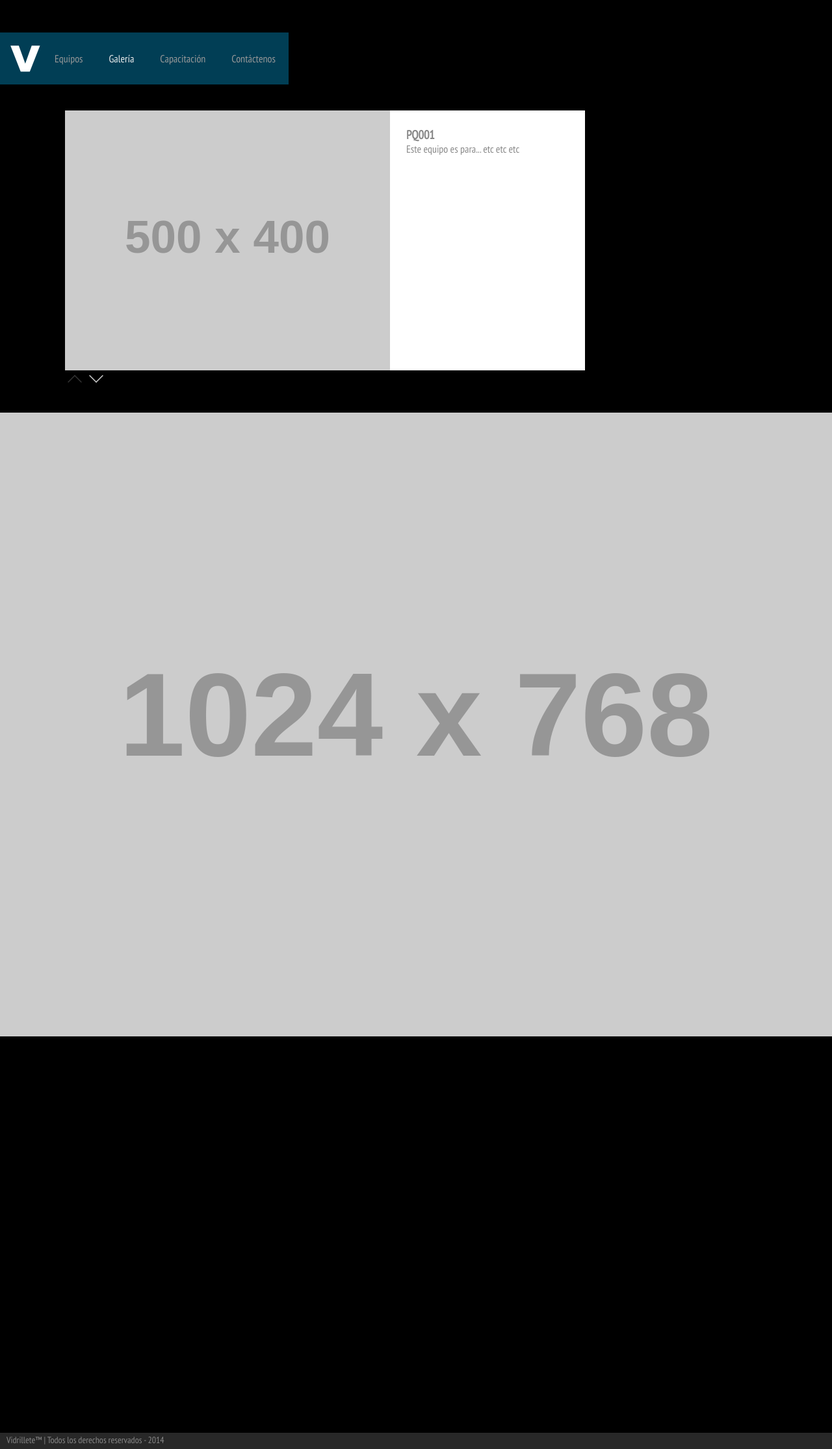
After one commit to degva/vdrllt, a PHP site: page /galeria.php in a window 1280 px wide. The commit adds this page. Shown: the whole page at 65% size. Run offline with PHP 8.4, Linux system fonts and the light colour scheme; grey boxes labelled with a size stand in for pictures from a placeholder-image service; some libraries are stand-ins or nearby versions.

Commit message:
Agregue otras cosillas

```diff
--- /dev/null
+++ b/css/galeria.css
@@ -0,0 +1,87 @@
+.block-scrollable {
+	background: none scroll repeat 0 0 #ddd;
+	top: 170px;
+	left: 100px;
+	overflow: hidden;
+	position: absolute;
+	width: 800px;
+	height: 400px;
+}
+
+.scrollable {
+	height: 400px;
+	overflow: hidden;
+	width: 800px;
+	position: relative;
+}
+
+.items {
+	clear: both;
+	height: 2000px;
+	position: absolute;
+	width: 800px;
+}
+
+	.items div.scroll {
+		background-color: #fff;
+		height: 400px;
+		width: 800px;
+		position: relative;
+		top: 0px;
+	}
+
+	.scroll > .image {
+		float: left;
+		overflow: hidden;
+		width: 500px;
+		height: 400px;
+	}
+
+		.scroll > .image div {
+			height: 200px;
+		}
+
+	.scroll > .text {
+		float: left;
+		overflow: hidden;
+		padding: 25px 15px 0 25px;
+		width: 260px;
+		height: 375px;
+	}
+
+.brow-up-left {
+	position: absolute;
+	width: 30px;
+	height: 20px;
+	left: 100px;
+	top: 573px;
+}
+
+.brow-down-right {
+	position: absolute;
+	width: 30px;
+	height: 20px;
+	left: 133px;
+	top: 573px;
+}
+
+a.disabled {
+	cursor: default !important;
+	opacity: 0.2 !important;
+}
+
+a.prev, a.next{
+	cursor: pointer;
+	height: 20px;
+	width: 30px;
+	display: block;
+	opacity: 0.8;
+}
+
+a.prev {
+	background: url('../img/up-arrow.png') no-repeat scroll;
+}
+
+a.next {
+	background: url('../img/down-arrow.png') no-repeat scroll;
+}
--- /dev/null
+++ b/galeria.php
@@ -0,0 +1,87 @@
+<!doctype html>
+<?php
+	$page_title = 'Galeria';
+?>
+<html>
+	<head>
+
+		<?php include('includes/webinfo.php'); ?>
+
+	</head>
+	<body>
+
+		<!-- background -->
+		<div id="background">
+			<!-- background should be 1024x768 - just saying -->
+			<img id="bg" src="http://placehold.it/1024x768/000/ddd" alt="" style="position: fixed; left: 0; top: 0; height: auto;" />
+		</div>
+
+		<!-- container -->
+		<div id='container'>
+
+			<!-- Menu -->
+			<?php include('includes/menu.php'); ?>
+
+			<!-- Equipos -->
+			<div class='block-scrollable'>
+				<div class='scrollable up-down'>
+					<div class='items'>
+
+						<div class='scroll 0'>
+							<div class='image'>
+								<div><img src='http://placehold.it/500x400'></div>
+							</div>
+							<div class='text'>
+								<h3>PQ001</h3>
+								<p>Este equipo es para... etc etc etc</p>
+							</div>
+						</div>
+
+						<div class='scroll'>
+							<div class='image'>
+								<div><img src='http://placehold.it/500x400'></div>
+							</div>
+							<div class='text'>
+								<h3>PQ002</h3>
+								<p>Este equipo es para... etc etc etc</p>
+							</div>
+						</div>
+
+						<div class='scroll'>
+							<div class='image'>
+								<div><img src='http://placehold.it/500x400'></div>
+							</div>
+							<div class='text'>
+								<h3>PQ003</h3>
+								<p>Este equipo es para... etc etc etc</p>
+							</div>
+						</div>
+
+						<div class='scroll'>
+							<div class='image'>
+								<div><img src='http://placehold.it/500x400'></div>
+							</div>
+							<div class='text'>
+								<h3>PQ004</h3>
+								<p>Este equipo es para... etc etc etc</p>
+							</div>
+						</div>
+
+					</div>
+				</div>
+			</div>
+			<div class='brow-up-left'>
+				<a class='prev disabled'></a>
+			</div>
+			<div class='brow-down-right'>
+				<a class='next'></a>
+			</div>
+			<!-- news -->
+
+			<!-- footer -->
+			<div id='footer'>
+				<div style='float:left; padding: 2px 0 0 10px;'>Vidrillete™ | Todos los derechos reservados - 2014</div>
+			</div>
+		</div>
+	</body>
+</html>
--- a/includes/menu.php
+++ b/includes/menu.php
@@ -7,13 +7,13 @@
 						<a class='menu-item <?php if($page_title == 'Equipos') { echo 'active'; } ?>' title='Equipos' href='equipos.php'>Equipos</a>
 					</li>
 					<li>
-						<a class='menu-item' title='Galería' href='#'>Galería</a>
-					</li>
-					<li>
-						<a class='menu-item' title='Contáctenos' href='#'>Contáctenos</a>
+						<a class='menu-item <?php if($page_title == 'Galeria') { echo 'active'; } ?>' title='Galería' href='galeria.php'>Galería</a>
 					</li>
 					<li>
 						<a class='menu-item' title='Capacitación' href='#'>Capacitación</a>
 					</li>
+					<li>
+						<a class='menu-item <?php if($page_title == 'Contacto') { echo 'active'; } ?>' title='Contáctenos' href='contacto.php'>Contáctenos</a>
+					</li>
 				</ul>
 			</div>
--- a/includes/webinfo.php
+++ b/includes/webinfo.php
@@ -14,6 +14,14 @@
 ?>
 		<link href='css/equipos.css' media='all' type='text/css' rel='stylesheet'>
 <?php
+	} else if ($page_title == 'Galeria') {
+?>
+		<link href='css/galeria.css' media='all' type='text/css' rel='stylesheet'>
+<?php
+	} else if ($page_title == 'Contacto') {
+?>
+		<link href='css/contacto.css' media='all' type='text/css' rel='stylesheet'>
+<?php
 	}
 ?>
 		<link href='css/common.css' media='all' type='text/css' rel='stylesheet'>
@@ -24,7 +32,7 @@
 		<script src='js/jquery-1.11.1.min.js' type='text/javascript'></script>
 		<script src='js/back-img-rzr.js' type='text/javascript'></script>
 <?php
-	if ($page_title == 'Equipos') {
+	if ($page_title == 'Equipos' || $page_title == 'Galeria') {
 ?>
 		<script src='js/scrollable.js' type='text/javascript'></script>
 <?php
```
Also changed, not shown: contacto.php (added, +63 -0 lines), css/contacto.css (added, +28 -0 lines).
